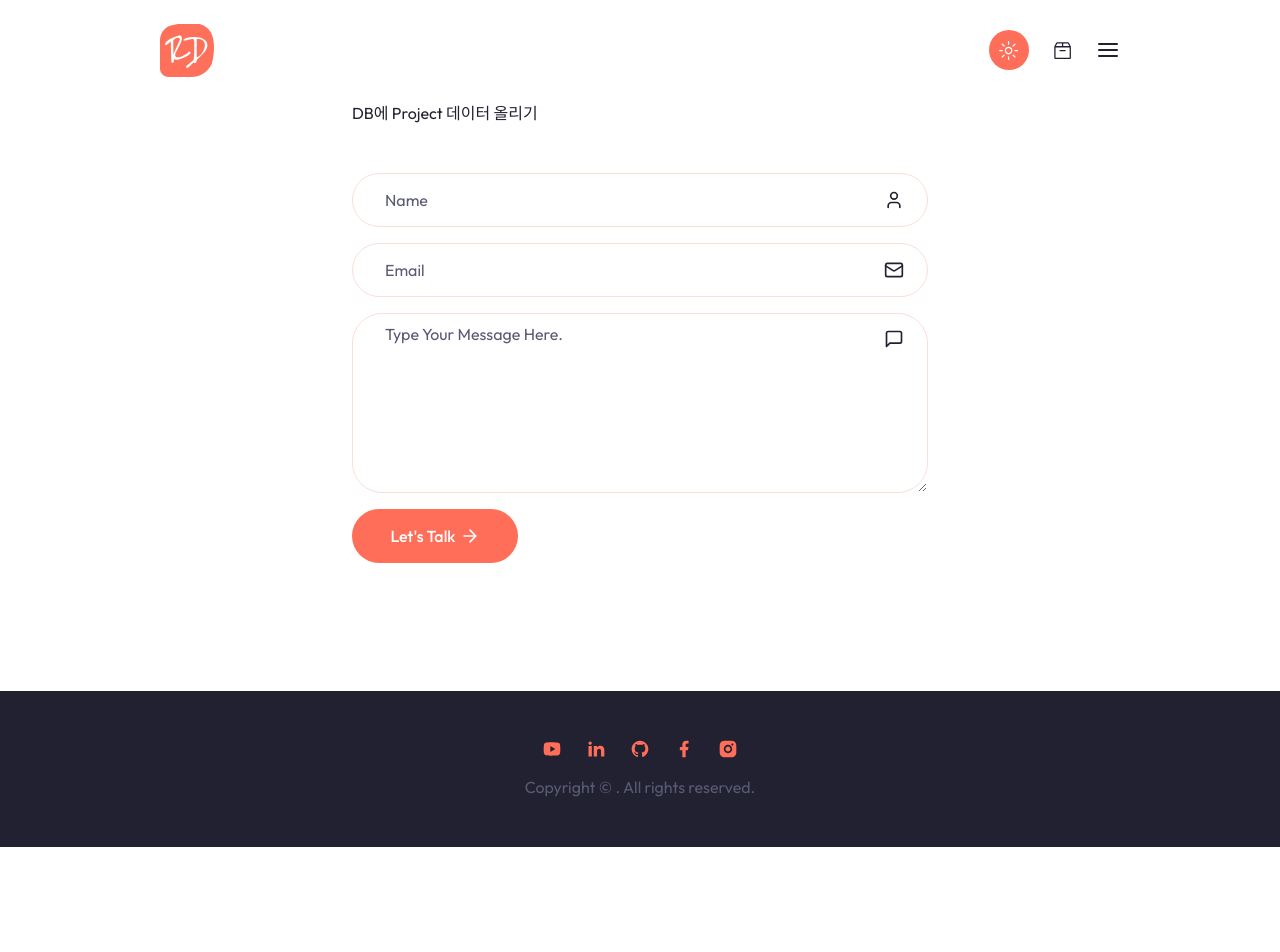
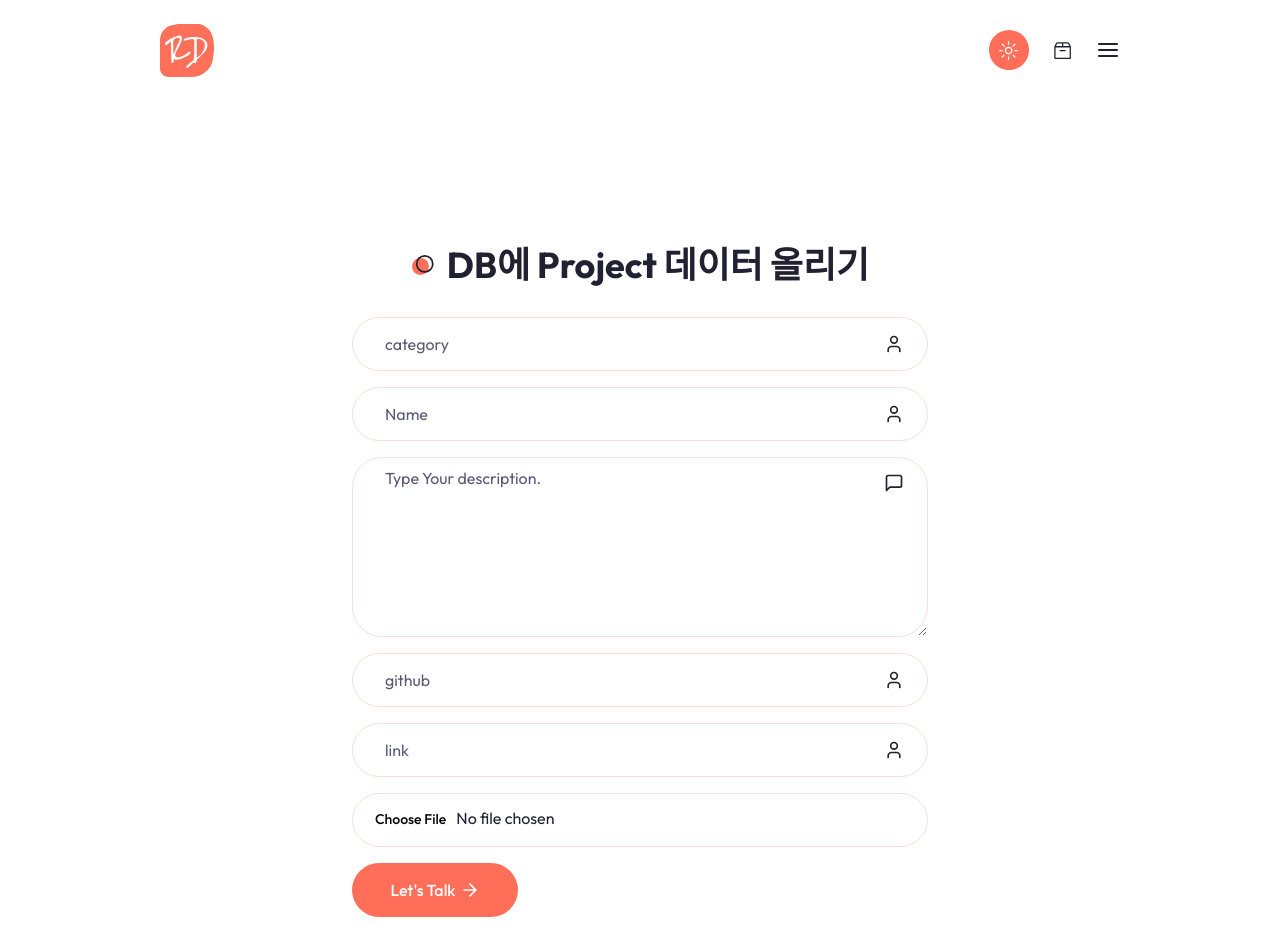
Before and after one commit to bluejeans9732/Portfolio, a Next.js app: page /admin in a window 1280 px wide. Shown: the top 952 px of the page. Before the commit the page ends 847 px from the top, so only its background shows below. Built offline with nearby package versions, Linux system fonts and the light colour scheme.

Commit message:
project add page admin plus

```diff
--- a/app/admin/page.jsx
+++ b/app/admin/page.jsx
@@ -1,41 +1,121 @@
+"use client"
+
 import { Button } from "@/components/ui/button"
 import { Input } from "@/components/ui/input"
 import { Textarea } from "@/components/ui/textarea"
 import { User, MailIcon, ArrowRightIcon, MessageSquare } from "lucide-react"
+import { useState } from "react"
 
-const admin = () => {
+const Admin = () => {
+  const [img, setImg] = useState("")
+
+  const imagebase64 = (file) => {
+    return new Promise((resolve, reject) => {
+      const reader = new FileReader()
+      reader.readAsDataURL(file)
+      reader.onload = () => resolve(reader.result)
+      reader.onerror = (err) => reject(err)
+    })
+  }
+
+  const handleUploadImage = async (e) => {
+    const file = e.target.files[0]
+    if (file) {
+      const image = await imagebase64(file)
+      setImg(image)
+    }
+  }
+
+  const handleSubmit = async (e) => {
+    e.preventDefault()
+
+    const form = e.target
+    const formData = new FormData(form)
+    formData.set("image", img)
+
+    const data = {}
+    formData.forEach((value, key) => {
+      data[key] = value
+    })
+
+    const response = await fetch("/api/post/new", {
+      method: "POST",
+      headers: {
+        "Content-Type": "application/json",
+      },
+      body: JSON.stringify(data),
+    })
+
+    if (response.ok) {
+      window.location.href = "/projects"
+    } else {
+      console.error("Form submission failed")
+    }
+  }
+
   return (
     <section className="container w-[50%] mx-auto mb-32">
-      <div className="mb-12">DB에 Project 데이터 올리기</div>
+      <h2 className="section-title mb-8 xl:mb-16 text-center mx-auto mt-36">
+        DB에 Project 데이터 올리기
+      </h2>
       <div>
-        <form
-          action="/api/post/new"
-          method="POST"
-          className="flex flex-col gap-y-4"
-        >
-          {/* input */}
+        <form className="flex flex-col gap-y-4" onSubmit={handleSubmit}>
+          <div className="relative flex items-center">
+            <Input
+              type="text"
+              id="category"
+              name="category"
+              placeholder="category"
+            />
+            <User className="absolute right-6" size={20} />
+          </div>
           <div className="relative flex items-center">
             <Input type="name" id="name" name="name" placeholder="Name" />
             <User className="absolute right-6" size={20} />
           </div>
-          {/* input */}
           <div className="relative flex items-center">
-            <Input type="email" id="email" name="email" placeholder="Email" />
-            <MailIcon className="absolute right-6" size={20} />
-          </div>
-          {/* textarea */}
-          <div className="relative flex items-center">
-            <Textarea name="text" placeholder="Type Your Message Here." />
+            <Textarea name="description" placeholder="Type Your description." />
             <MessageSquare className="absolute top-4 right-6" size={20} />
           </div>
-          <Button className="flex items-center gap-x-1 max-w-[166px]">
+          <div className="relative flex items-center">
+            <Input type="text" id="github" name="github" placeholder="github" />
+            <User className="absolute right-6" size={20} />
+          </div>
+          <div className="relative flex items-center">
+            <Input type="text" id="link" name="link" placeholder="link" />
+            <User className="absolute right-6" size={20} />
+          </div>
+          <Input
+            className="p-3 pl-4"
+            type="file"
+            name="image"
+            onChange={handleUploadImage}
+          />
+          <Button
+            type="submit"
+            className="flex items-center gap-x-1 max-w-[166px]"
+          >
             Let's Talk
             <ArrowRightIcon size={20} />
           </Button>
         </form>
+        {/* 미리보기 */}
+        {img ? (
+          <div className="flex">
+            <img
+              className="mt-32 mx-auto w-[50%] h-[50%]"
+              src={img}
+              alt="preview"
+            />
+          </div>
+        ) : (
+          <div className="flex">
+            <p className="mt-32 mx-auto">파일 미리보기 위치</p>
+          </div>
+        )}
       </div>
     </section>
   )
 }
 
-export default admin
+export default Admin
--- a/app/projects/page.jsx
+++ b/app/projects/page.jsx
@@ -1,90 +1,49 @@
 "use client"
 
-import React, { useState } from "react"
+import React, { useEffect, useState } from "react"
 import { Tabs, TabsContent, TabsList, TabsTrigger } from "@/components/ui/tabs"
 import ProjectCard from "@/components/ProjectCard"
 
-const projectData = [
-  {
-    image: "/work/3.png",
-    category: "react js",
-    name: "Nexa Website",
-    description: "Lorem ipsum dolor sit amet consectetur adipisicing elit.",
-    link: "/",
-    github: "/",
-  },
-  {
-    image: "/work/2.png",
-    category: "next js",
-    name: "solstice Website",
-    description: "Lorem ipsum dolor sit amet consectetur adipisicing elit.",
-    link: "/",
-    github: "/",
-  },
-  {
-    image: "/work/1.png",
-    category: "next js",
-    name: "Lumina Website",
-    description: "Lorem ipsum dolor sit amet consectetur adipisicing elit.",
-    link: "/",
-    github: "/",
-  },
-  {
-    image: "/work/4.png",
-    category: "react js",
-    name: "Eulva Website",
-    description: "Lorem ipsum dolor sit amet consectetur adipisicing elit.",
-    link: "/",
-    github: "/",
-  },
-  {
-    image: "/work/3.png",
-    category: "next js",
-    name: "Nova Website",
-    description: "Lorem ipsum dolor sit amet consectetur adipisicing elit.",
-    link: "/",
-    github: "/",
-  },
-  {
-    image: "/work/2.png",
-    category: "react js",
-    name: "marin Website",
-    description: "Lorem ipsum dolor sit amet consectetur adipisicing elit.",
-    link: "/",
-    github: "/",
-  },
-  {
-    image: "/work/1.png",
-    category: "fullstack",
-    name: "medic Website",
-    description: "Lorem ipsum dolor sit amet consectetur adipisicing elit.",
-    link: "/",
-    github: "/",
-  },
-  {
-    image: "/work/4.png",
-    category: "fullstack",
-    name: "Nexa Website",
-    description: "Lorem ipsum dolor sit amet consectetur adipisicing elit.",
-    link: "/",
-    github: "/",
-  },
-]
-
-// remove category duplicates
-const uniqueCategories = [
-  "all projects",
-  ...new Set(projectData.map((item) => item.category)),
-]
-
 const Projects = () => {
-  const [categories, setCategories] = useState(uniqueCategories)
+  const [posts, setPosts] = useState([])
   const [category, setCategory] = useState("all projects")
 
-  const filteredProjects = projectData.filter((project) => {
-    // if 'all project > retrun all
-    return category === "all projects" ? project : project.category === category
+  const uniqueCategories = [
+    "all projects",
+    ...new Set(posts.map((item) => item.category)),
+  ]
+  const [categories, setCategories] = useState(uniqueCategories)
+
+  useEffect(() => {
+    const fetchData = async () => {
+      try {
+        const response = await fetch("/api/lists")
+        if (response.ok) {
+          const data = await response.json()
+          setPosts(data.posts)
+        } else {
+          console.error("Error fetching posts:", response.status)
+        }
+      } catch (error) {
+        console.error("Error fetching posts:", error)
+      }
+    }
+
+    fetchData()
+  }, [])
+
+  useEffect(() => {
+    setCategories([
+      "all projects",
+      ...new Set(posts.map((item) => item.category)),
+    ])
+  }, [posts])
+
+  const filteredProjects = posts.filter((project) => {
+    return category === "all projects" ? true : project.category === category
   })
+
+  const reversedFilteredProjects = [...filteredProjects].reverse()
 
   return (
     <section className="min-h-screen pt-12">
@@ -110,7 +69,7 @@ const Projects = () => {
           </TabsList>
           {/* tabs content */}
           <div className="text-lg xl:mt-8 grid grid-cols-1 lg:grid-cols-3 gap-4">
-            {filteredProjects.map((project, index) => {
+            {reversedFilteredProjects.map((project, index) => {
               return (
                 <TabsContent value={category} key={index}>
                   <ProjectCard project={project} />
--- a/package.json
+++ b/package.json
@@ -16,10 +16,13 @@
     "@radix-ui/react-tabs": "^1.0.4",
     "class-variance-authority": "^0.7.0",
     "clsx": "^2.1.0",
+    "formidable": "^3.5.1",
     "framer-motion": "^11.0.8",
     "lucide-react": "^0.354.0",
     "mongodb": "^6.6.1",
+    "multer": "^1.4.5-lts.1",
     "next": "14.1.0",
+    "next-connect": "^1.0.0",
     "next-themes": "^0.2.1",
     "react": "^18",
     "react-countup": "^6.5.0",
--- /dev/null
+++ b/pages/api/lists.js
@@ -0,0 +1,15 @@
+import { fetchPosts } from "@/utils/fetchdata"
+
+export default async function handler(req, res) {
+  if (req.method === "GET") {
+    try {
+      const posts = await fetchPosts()
+      res.status(200).json({ posts })
+    } catch (error) {
+      console.error("Error fetching posts:", error)
+      res.status(500).json({ error: "Unable to fetch posts" })
+    }
+  } else {
+    res.status(405).json({ error: "Method not allowed" })
+  }
+}
--- a/pages/api/post/new.js
+++ b/pages/api/post/new.js
@@ -1,11 +1,15 @@
 import { connectDB } from "@/utils/database"
 
 export default async function handler(요청, 응답) {
-  console.log(요청.body)
-  if (요청.method == "POST") {
+  // console.log(요청.body)
+  if (요청.method === "POST") {
     const client = await connectDB()
     const db = client.db("portfolio")
     let result = await db.collection("portfolio").insertOne(요청.body)
-    return 응답.redirect(302, "/projects")
+
+    // 리디렉션을 클라이언트 측에서 처리하기 위해 200 상태 코드를 반환합니다.
+    응답.status(200).json({ message: "Success" })
+  } else {
+    응답.status(405).json({ message: "Method Not Allowed" }) // 허용되지 않는 메소드 처리
   }
 }
```
Also changed, not shown: 1 other file (tests, documents, lock files or other folders).
